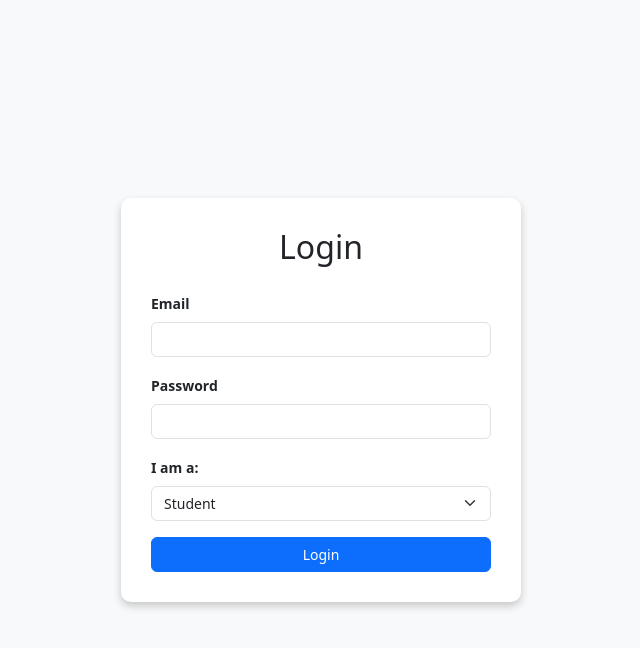
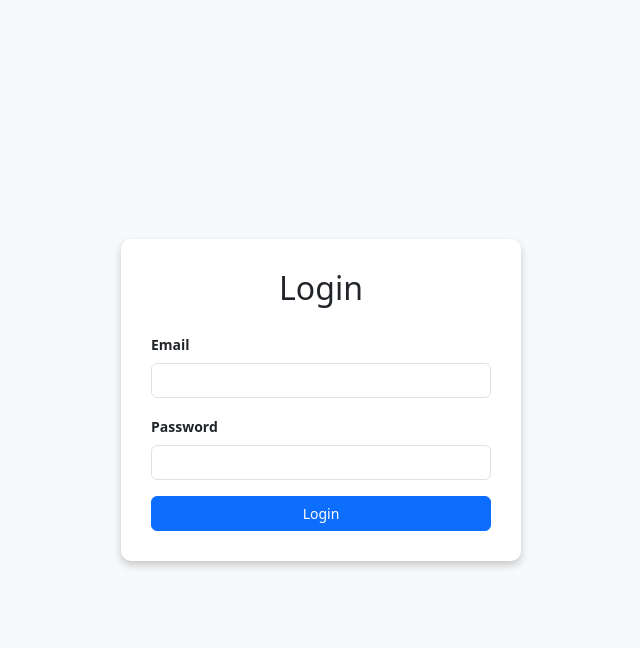
Before and after one commit to ak-444/eventmanagement22, a PHP site: page /login.php in a window 1280 px wide. Shown: the top 648 px of the page, without its empty margins (319-959 px from the left). Run offline with PHP 8.4, Linux system fonts and the light colour scheme.

Commit message:
login.php

```diff
--- a/login.php
+++ b/login.php
@@ -47,17 +47,10 @@
 
             <div class="mb-3">
                 <label for="password" class="form-label">Password</label>
-                <input type="password" class="form-control" id="password" name="password" required>
+                <input type="password" class="form-control" id="password" name="password" autocomplete="new-password" required>
             </div>
 
-            <div class="mb-3">
-                <label for="user_type" class="form-label">I am a:</label>
-                <select class="form-select" id="user_type" name="user_type" required>
-                    <option value="Student">Student</option>
-                    <option value="Event Organizer">Event Organizer</option>
-                    <option value="Faculty">Faculty</option>
-                </select>
-            </div>
+
 
             <button type="submit" class="btn btn-primary w-100">Login</button>
 
```
